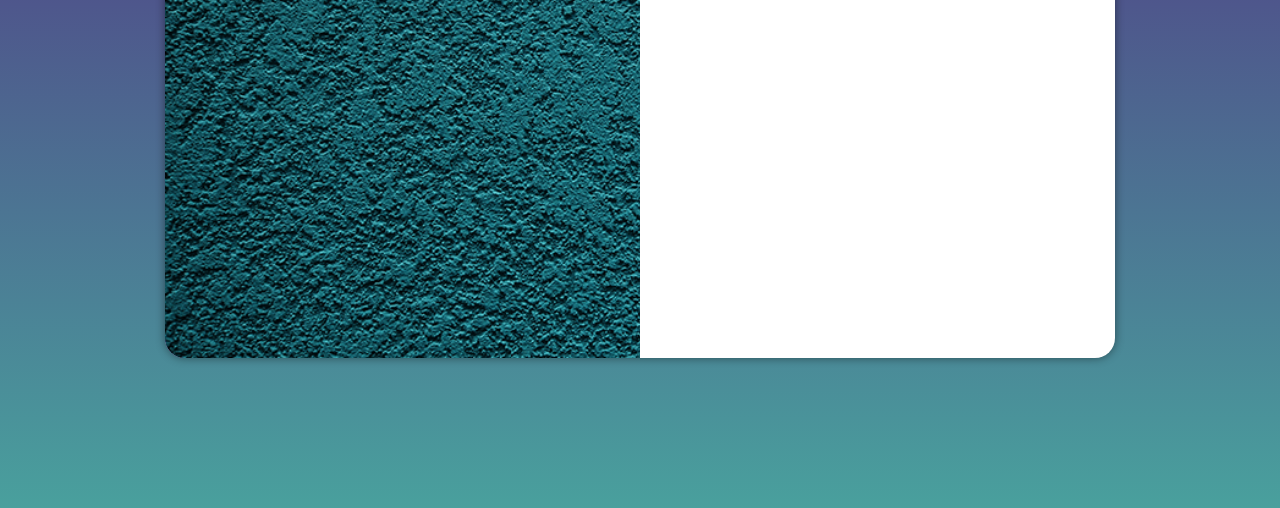
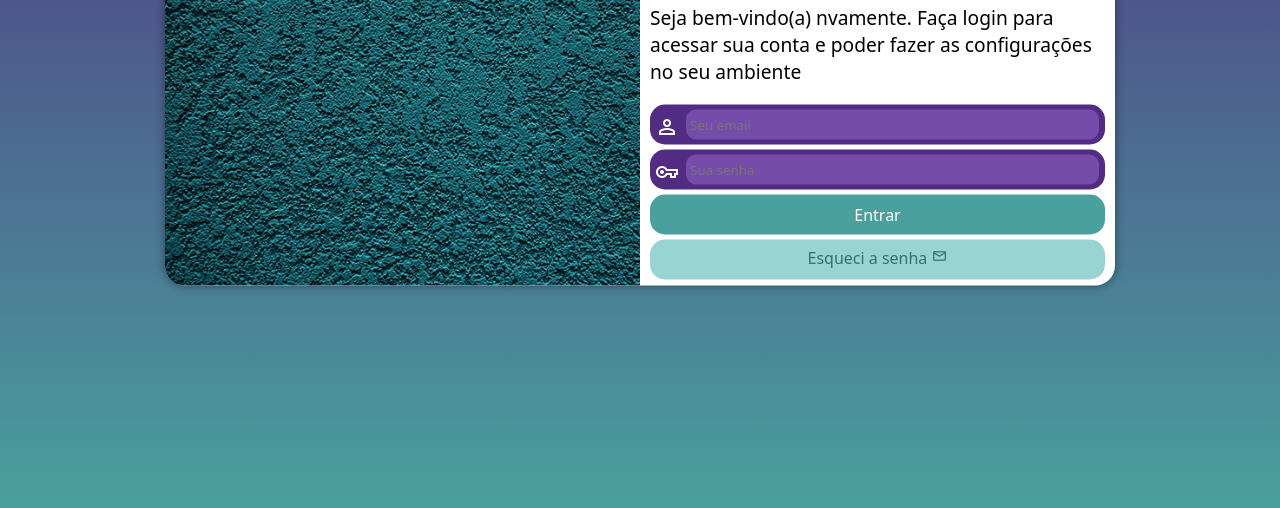
Before and after one commit to MatheusDev7/projeto-login, a plain HTML site: page index.html in a window 1280 px wide. Shown: the part 292-800 px from the top of the page. Drawn offline with nearby package versions, Linux system fonts and the light colour scheme.

Commit message:
Atualizando o projeto de login.

```diff
--- a/estilos/media-query.css
+++ b/estilos/media-query.css
@@ -5,7 +5,8 @@
         background-image: linear-gradient(to top, #49a09d, #512c82);
     }
     #login{
-        width: 90vw;
+        width: 80vw;
+        height: 280px;
     }
 
     #login > #imagem{
@@ -27,6 +28,7 @@
 
     #login{
         width: 950px;
+        height: 355px;
     }
 
     #login > #imagem{
@@ -40,4 +42,13 @@
         width: 50%;
     }
 
+    #formulario > h1{
+        font-size: 2em;
+    }
+
+    #formulario > p{
+        font-size: 1.2em;
+        margin: 20px 0px;
+    }
+
 }
--- a/estilos/style.css
+++ b/estilos/style.css
@@ -29,17 +29,17 @@
     position: absolute;
     top: 50%;
     left: 50%;
-    transform: translate(-50%, -50%);
     overflow: hidden;
 
     background-color: white;
     width: 250px;
-    height: 500px;
+    height: 525px;
     border-radius: 20px;
     box-shadow: 0px 0px 10px rgba(0, 0, 0, 0.450);
 
     transition: width 1s, height 1s;
     transition-timing-function: ease;
+    transform: translate(-50%, -50%);
  }
 
  #login > #imagem{
@@ -53,3 +53,91 @@
     display: block;
     padding: 10px;
  }
+
+ #formulario > h1{
+   text-align: center;
+   margin-bottom: 10px;
+ }
+
+ #formulario > p{
+   font-size: 0.8em;
+ }
+
+ form > .campo{
+   background-color: #512c82;
+   display: block;
+   width: 100%;
+   height: 40px;
+   border-radius: 15px;
+   margin: 5px 0px;
+
+ }
+
+ .campo{
+   color: white;
+   font-size: 1.7em;
+   width: 40px;
+   padding: 5px;
+ }
+
+ .campo > input{
+   background-color: #754caa;
+   width: calc(100% - 32px);
+   height: 100%;
+
+
+   border: 0px;
+   border-radius: 10px;
+   padding: 4px;
+   transform: translateY(-9px);
+ }
+
+ .campo > input{
+   outline: none;
+ }
+
+ form > input[type=submit]{
+      display: block;
+      font-size: 1em;
+      width: 100%;
+      height: 40px;
+      border: none;
+
+      background-color: #49a09d;
+      color: white;
+      border-radius: 15px;
+      cursor: pointer;
+ }
+
+ input[type=submit]:hover{
+      background-color: #34706e;
+      transition: 1s;
+ }
+
+ .botao:hover{
+   background-color: #34706e;
+   color: white;
+   transition: 1s;
+
+ }
+
+ form > .botao{
+   display: block;
+   text-align: center;
+   font-size: 1em;
+   width: 100%;
+   height: 40px;
+
+   padding-top: 7px;
+   margin-top: 5px;
+   background-color: #98d4d1;
+   border: none;
+   text-decoration: none;
+   color: #34706e;
+   border-radius: 15px;
+
+ }
+
+ form > a.botao > i{
+   font-size: 1em;
+ }
--- a/index.html
+++ b/index.html
@@ -4,6 +4,7 @@
     <meta charset="UTF-8">
     <meta http-equiv="X-UA-Compatible" content="IE=edge">
     <meta name="viewport" content="width=device-width, initial-scale=1.0">
+    <link rel="stylesheet" href="https://fonts.googleapis.com/css2?family=Material+Symbols+Outlined:opsz,wght,FILL,GRAD@20..48,100..700,0..1,-50..200" />
     <link rel="stylesheet" href="estilos/style.css">
     <link rel="stylesheet" href="estilos/media-query.css">
     <title>Login</title>
@@ -16,7 +17,24 @@
             <div id="formulario">
                 <h1>Login</h1>
                 <p>Seja bem-vindo(a) nvamente. Faça login para acessar sua conta e poder fazer as configurações no seu ambiente</p>
-                <form action="login.php" method="post" ></form>
+                <form action="login.php" method="post" >
+
+                    <div class="campo">
+                        <label for="iemail"><i class="material-symbols-outlined">person</i></label>
+                        <input type="email" name="email" id="iemail" placeholder="Seu email" autocomplete="email" maxlength="30" required>
+                    </div>
+
+                    <div class="campo">
+                        <label for="isenha"><i class="material-symbols-outlined">vpn_key</i></label>
+                        <input type="password" name="senha" id="isenha" placeholder="Sua senha" autocomplete="senha" minlength="8" maxlength="20" required>
+                    </div>
+
+                    <input type="submit" value="Entrar">
+                    <a href="esqueci.html" class="botao">
+                        Esqueci a senha
+                        <i class="material-symbols-outlined">mail</i>
+                    </a>
+                </form>
             </div>
         </section>
     </main>
```
